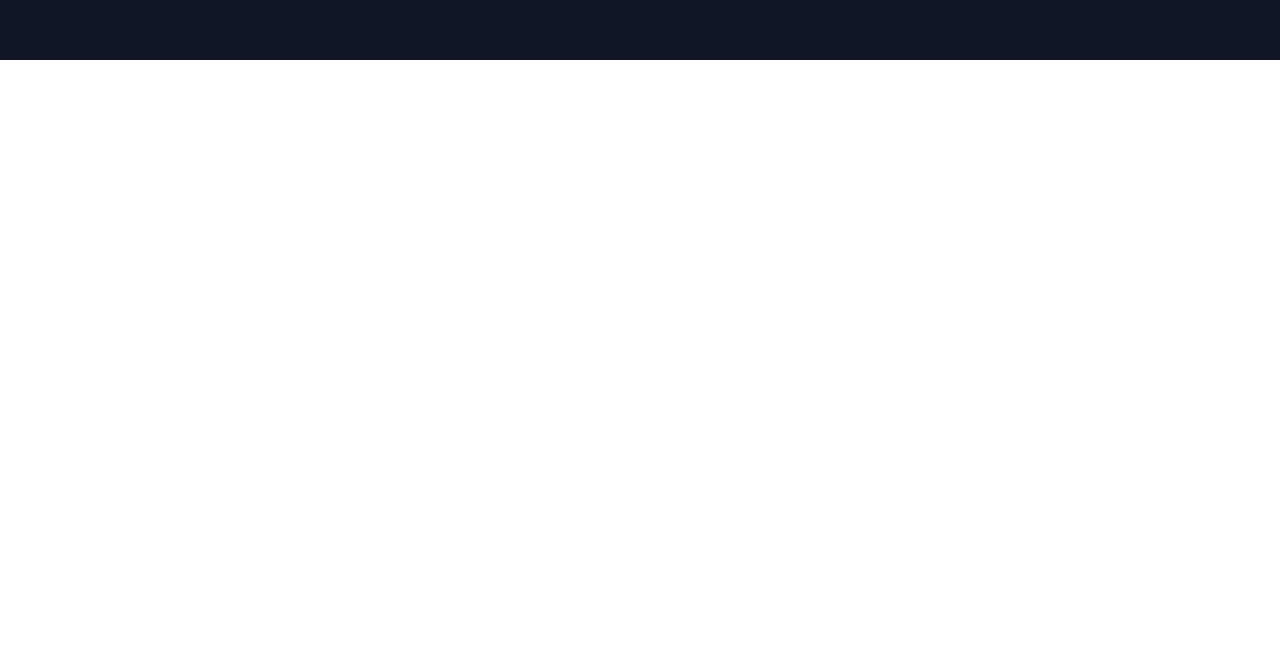
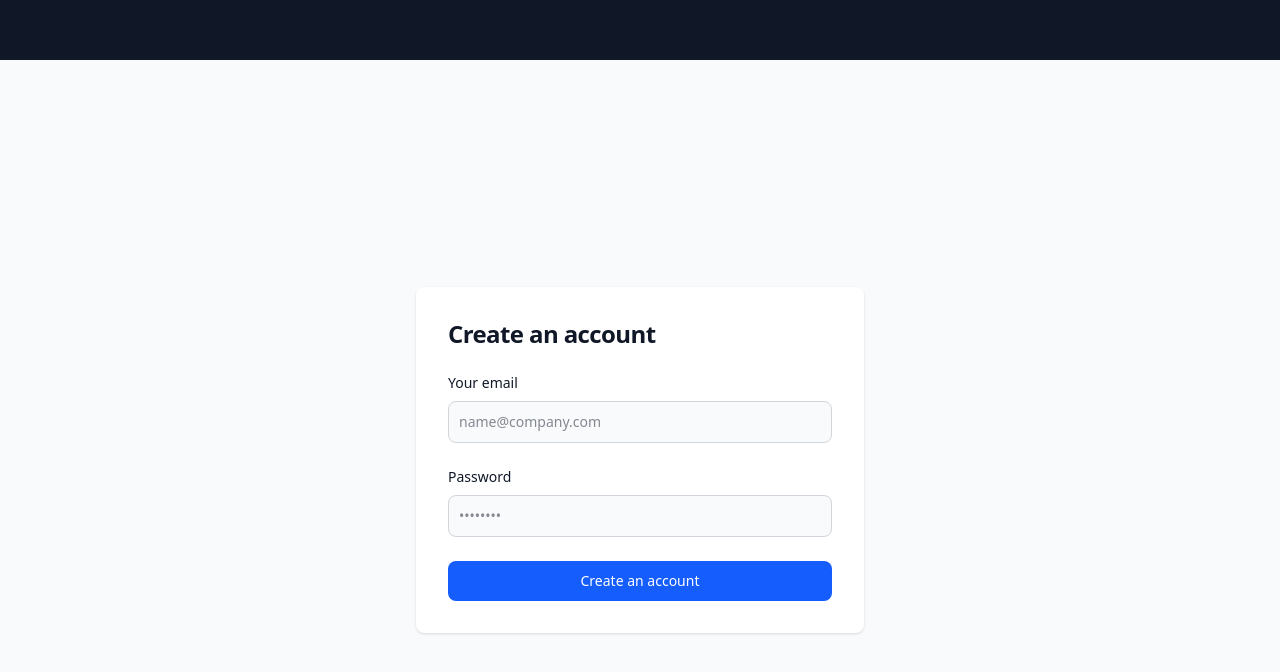
Before and after one commit to ayeshaqadri/Post-app, a React (Vite) app: page / in a window 1280 px wide. Shown: the part 740-1412 px from the top of the page. Before the commit the page ends 800 px from the top, so only its background shows below. Built offline with nearby package versions, Linux system fonts and the light colour scheme.

Commit message:
'complele'

```diff
--- a/src/App.jsx
+++ b/src/App.jsx
@@ -1,13 +1,15 @@
-// import './App.css'
+import "./firebaseConfig";
+import Signup from "./Components/SignupPage"; // ✅ Check this filename
 
 function App() {
-
   return (
     <>
-       <div className="flex items-center justify-center h-screen bg-gray-900 text-white">
-      <h1 className="text-4xl font-bold">Hello, Tailwind in React! 🚀</h1>
-    </div> </>
-  )
+      <div className="flex items-center justify-center h-screen bg-gray-900 text-white">
+        <h1 className="text-4xl font-bold">Hello, Tailwind in React! 🚀</h1>
+      </div>
+      <Signup />
+    </>
+  );
 }
 
-export default App
+export default App;
--- /dev/null
+++ b/src/Components/SignupPage.jsx
@@ -0,0 +1,70 @@
+import React, { useState } from "react";
+import { createUserWithEmailAndPassword } from "firebase/auth";
+import { auth } from "../firebaseConfig"; // ✅ Adjusted the path
+
+const Signup = () => {
+  const [email, setEmail] = useState("");
+  const [password, setPassword] = useState("");
+
+  const handleSignup = async (e) => {
+    e.preventDefault(); // Prevent page reload
+    try {
+      const userCredential = await createUserWithEmailAndPassword(auth, email, password);
+      console.log("User Signed Up:", userCredential.user);
+    } catch (error) {
+      console.error("Signup Error:", error.message);
+    }
+  };
+
+  return (
+    <section className="bg-gray-50 dark:bg-gray-900">
+      <div className="flex flex-col items-center justify-center px-6 py-8 mx-auto md:h-screen lg:py-0">
+        <div className="w-full bg-white rounded-lg shadow dark:border md:mt-0 sm:max-w-md xl:p-0 dark:bg-gray-800 dark:border-gray-700">
+          <div className="p-6 space-y-4 md:space-y-6 sm:p-8">
+            <h1 className="text-xl font-bold leading-tight tracking-tight text-gray-900 md:text-2xl dark:text-white">
+              Create an account
+            </h1>
+            <form className="space-y-4 md:space-y-6" onSubmit={handleSignup}>
+              <div>
+                <label htmlFor="email" className="block mb-2 text-sm font-medium text-gray-900 dark:text-white">
+                  Your email
+                </label>
+                <input
+                  type="email"
+                  name="email"
+                  id="email"
+                  className="bg-gray-50 border border-gray-300 text-gray-900 text-sm rounded-lg block w-full p-2.5 dark:bg-gray-700 dark:border-gray-600 dark:placeholder-gray-400 dark:text-white"
+                  placeholder="name@company.com"
+                  required
+                  onChange={(e) => setEmail(e.target.value)}
+                />
+              </div>
+              <div>
+                <label htmlFor="password" className="block mb-2 text-sm font-medium text-gray-900 dark:text-white">
+                  Password
+                </label>
+                <input
+                  type="password"
+                  name="password"
+                  id="password"
+                  className="bg-gray-50 border border-gray-300 text-gray-900 text-sm rounded-lg block w-full p-2.5 dark:bg-gray-700 dark:border-gray-600 dark:placeholder-gray-400 dark:text-white"
+                  placeholder="••••••••"
+                  required
+                  onChange={(e) => setPassword(e.target.value)}
+                />
+              </div>
+              <button
+                type="submit"
+                className="w-full text-white bg-blue-600 hover:bg-blue-700 font-medium rounded-lg text-sm px-5 py-2.5 text-center"
+              >
+                Create an account
+              </button>
+            </form>
+          </div>
+        </div>
+      </div>
+    </section>
+  );
+};
+
+export default Signup;
--- a/src/firebaseConfig.js
+++ b/src/firebaseConfig.js
@@ -1,5 +1,6 @@
 import { initializeApp } from "firebase/app";
 import { getAnalytics } from "firebase/analytics";
+import { getAuth } from "firebase/auth";
 
 const firebaseConfig = {
   apiKey: "AIzaSyB4RWWruUA2VquqYVLR23ipUEoPIzlKFJc",
@@ -12,4 +13,8 @@ const firebaseConfig = {
 };
 
 const app = initializeApp(firebaseConfig);
+
 const analytics = getAnalytics(app);
+const auth =getAuth(app);
+console.log("Firebase App Initialized:", app);
+export  {auth};
```
Also changed, not shown: src/Components/LoginPage.jsx (+7 -0 lines).
